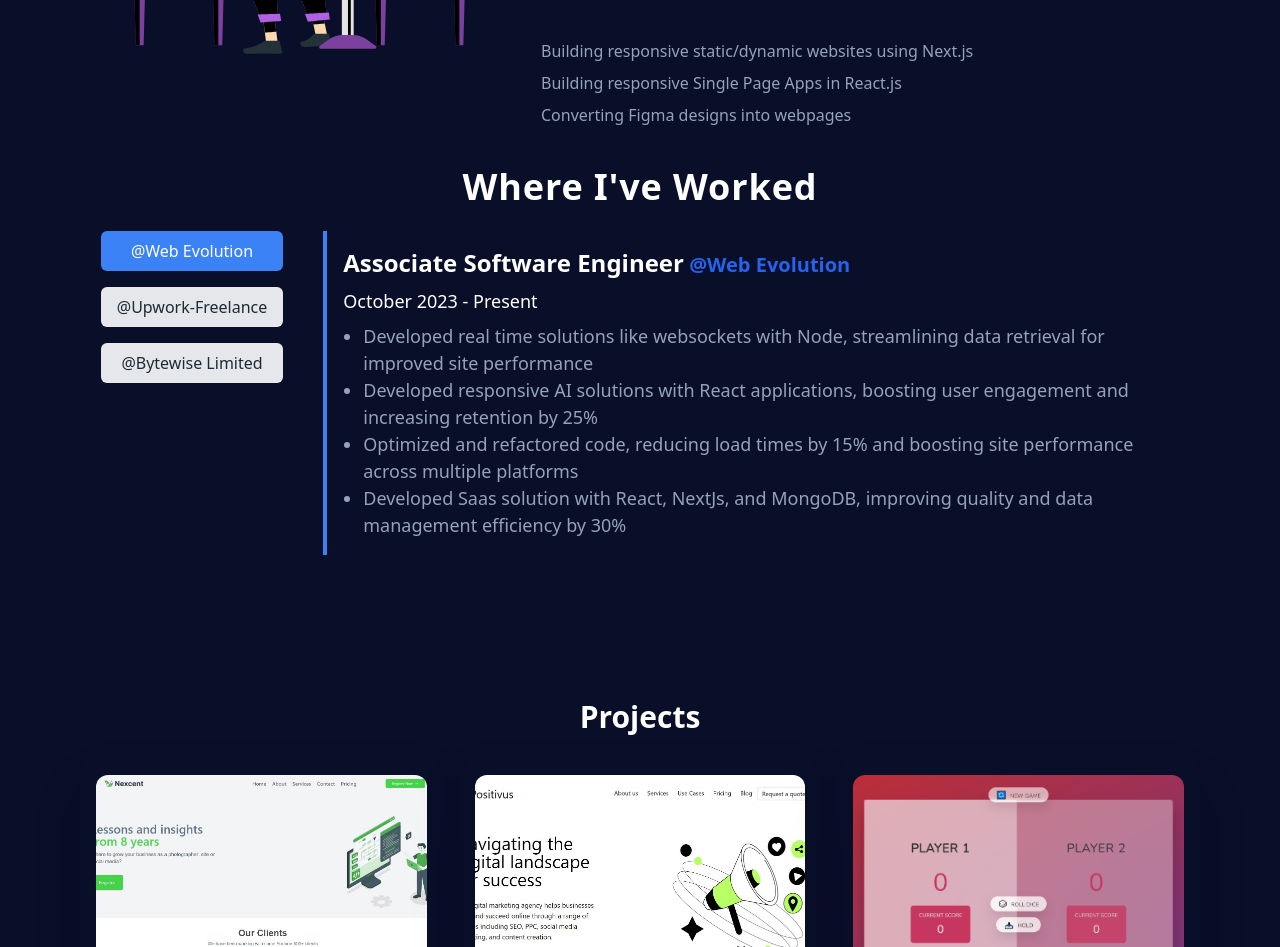
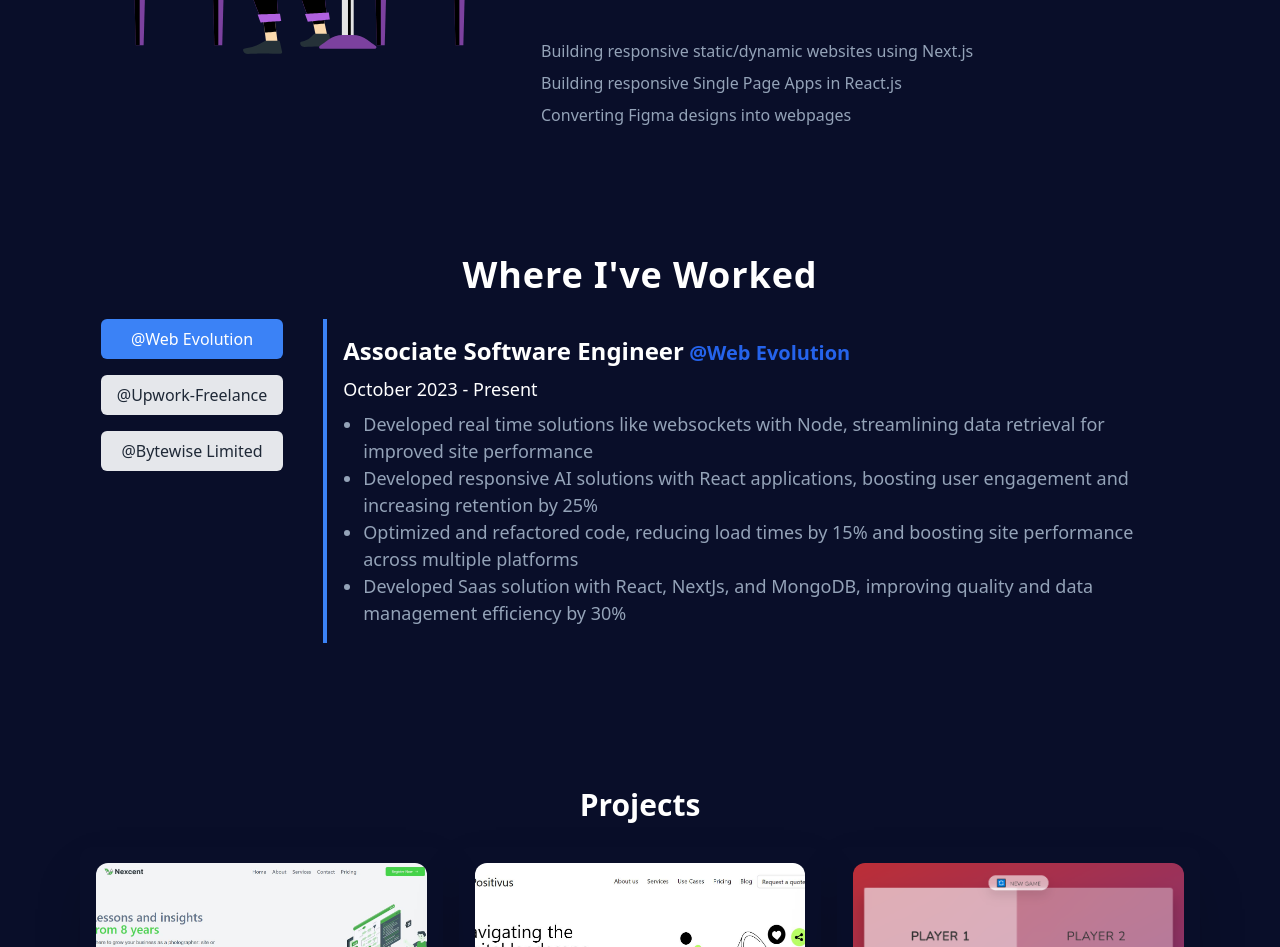
Before and after one commit to talha-fullstackdev/portfolio-nextjs-2, a Next.js app: page / in a window 1280 px wide. Shown: the part 1880-2827 px from the top of the page. Built offline with nearby package versions, Linux system fonts and the light colour scheme.

Commit message:
added padding from top to work section

```diff
--- a/src/app/components/work/WorkDetails.jsx
+++ b/src/app/components/work/WorkDetails.jsx
@@ -12,7 +12,7 @@ const WorkDetails = () => {
 
   return (
     <AnimatedWrapper>
-    <div className="px-6 md:px-12 md:pt-10 md:pb-20 ">
+    <div className="px-6 md:px-12 md:pt-32 md:pb-20 ">
       <h2 className="text-xl md:text-4xl text-center font-semibold text-white dark:text-slate-500 mb-6 md:tracking-wide">
         Where I've Worked
       </h2>
```
